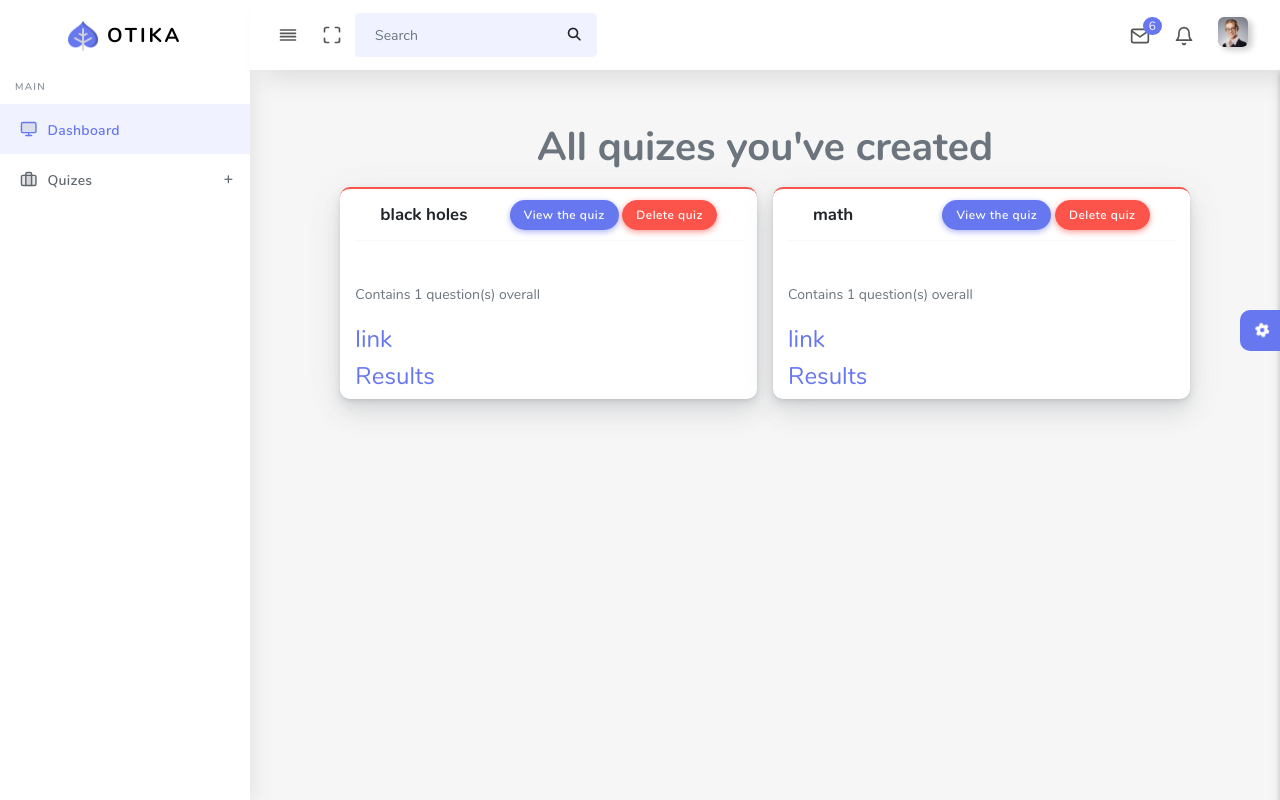
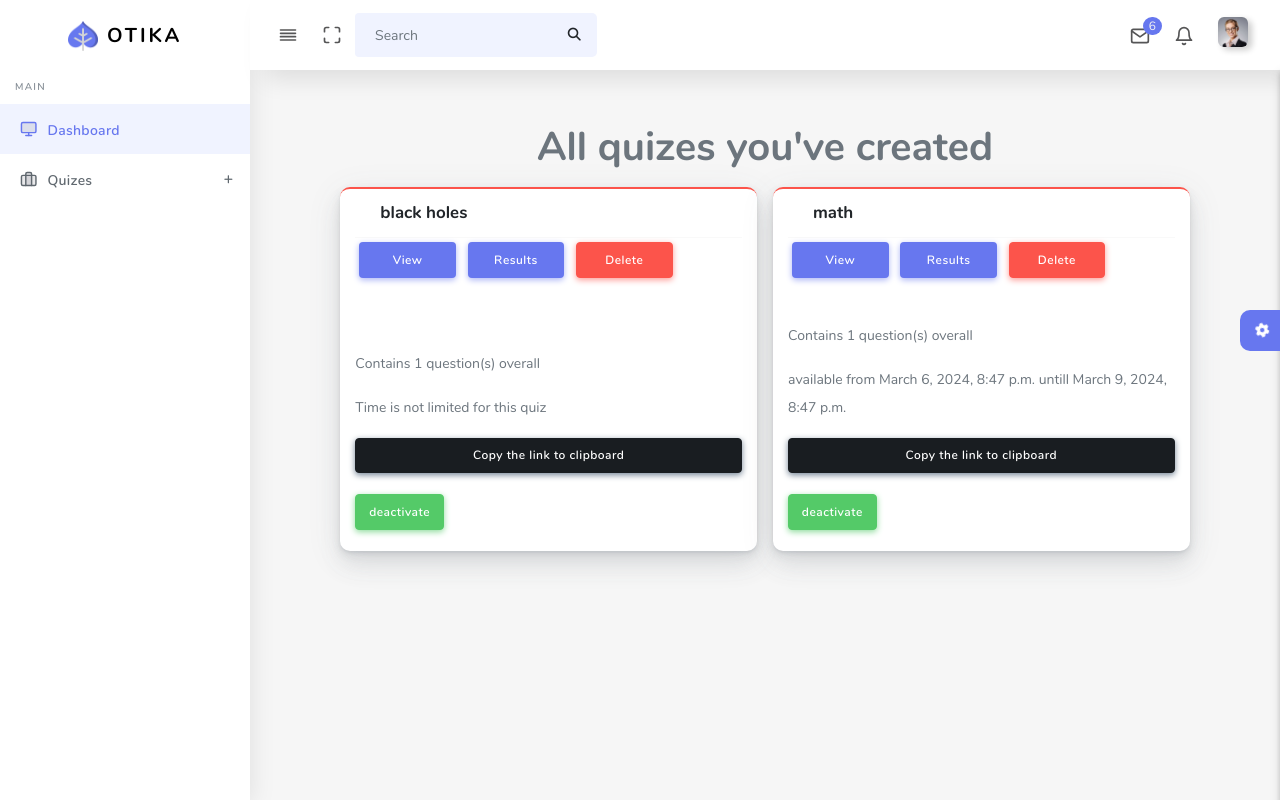
Before and after one commit to Zaynobiddin33/quiz-app, a Django app: page / in a window 1280 px wide. Run offline with Django 5.2, Linux system fonts and the light colour scheme; a user stored in the database is signed in; data comes from the database, SQL or seed files in the repository; both versions use the stored data as it was after the commit; some libraries are stand-ins or nearby versions.

Commit message:
quiz updates

```diff
--- a/main/models.py
+++ b/main/models.py
@@ -8,6 +8,9 @@ class Quiz(models.Model):
     title = models.CharField(max_length=255)
     author = models.ForeignKey(User, on_delete=models.CASCADE)
     code = models.CharField(max_length=255, blank=True, unique=True)
+    start_date = models.DateTimeField(null = True)
+    limited_date = models.DateTimeField(null = True)
+    is_active = models.BooleanField(default = True)
 
     @property
     def all_questions(self):
--- a/main/urls.py
+++ b/main/urls.py
@@ -19,6 +19,8 @@ urlpatterns = [
     path('register', views.register, name = 'register'),
 
     #excel
-    path('excel/<int:id>', views.excel_report, name = 'to_excel' )
+    path('excel/<int:id>', views.excel_report, name = 'to_excel' ),
+    #
+    path('active-deactive/<int:id>', views.activate_deactivate, name = 'act_deact')
 
 ]
--- a/main/views.py
+++ b/main/views.py
@@ -6,13 +6,16 @@ from django.contrib.auth.models import User
 from django.http import HttpResponse
 from openpyxl import Workbook
 from io import BytesIO
+from datetime import datetime, timedelta
+from django.utils import timezone
 
 # Create your views here.
 @login_required(login_url = 'dash:login')
 def main(request):
     quizes = Quiz.objects.filter(author = request.user)
     context = {
-        "quizes" : quizes
+        "quizes" : quizes,
+        'main': request.build_absolute_uri()
     }
     return render(request, 'main.html', context)
 
@@ -21,10 +24,23 @@ def main(request):
 def create_quiz(request):
     if request.method == 'POST':
         title = request.POST['title']
-        quiz = Quiz.objects.create(
-            title = title,
-            author = request.user
-        )
+        limit = request.POST['limit']
+        start = request.POST['start']
+        if not start:
+            start = timezone.now()
+        if limit:
+            quiz = Quiz.objects.create(
+                title = title,
+                author = request.user,
+                limited_date = limit,
+                start_date = start
+            )
+        else:
+            quiz = Quiz.objects.create(
+                title = title,
+                author = request.user,
+                start_date = start
+            )
         return redirect('dash:quest_create', quiz.id)
     return render(request, 'quiz/create-quiz.html')
 
@@ -193,3 +209,14 @@ def excel_report(request, id):
     )
     response['Content-Disposition'] = 'attachment; filename="incomes.xlsx"'
     return response
+
+def activate_deactivate(request, id):
+    previous = request.META['HTTP_REFERER']
+    quiz = Quiz.objects.get(id = id)
+    if quiz.is_active == True:
+        quiz.is_active = False
+        quiz.save()
+    else:
+        quiz.is_active = True
+        quiz.save()
+    return redirect(previous)
--- a/templates/base.html
+++ b/templates/base.html
@@ -176,7 +176,7 @@
       <div class="main-sidebar sidebar-style-2">
         <aside id="sidebar-wrapper">
           <div class="sidebar-brand">
-            <a href="index.html"> <img alt="image" src="{% static 'assets/img/logo.png'%}" class="header-logo" /> <span
+            <a href="{%url 'dash:main'%}"> <img alt="image" src="{% static 'assets/img/logo.png'%}" class="header-logo" /> <span
                 class="logo-name">Otika</span>
             </a>
           </div>
--- a/templates/front/success.html
+++ b/templates/front/success.html
@@ -1,8 +1,8 @@
-{%extends 'base.html'%}
+{%extends 'base2.html'%}
   {%block content%}
       <!-- Main Content -->
 
-        <section class="section" >
+        <section class="section m-5" >
 
           <div class="row d-flex justify-content-center">
             <h1 class="col-12" style="text-align: center;">You finished the test</h1>
--- a/templates/main.html
+++ b/templates/main.html
@@ -8,21 +8,39 @@
             <h1 class="col-12" style="text-align: center;">All quizes you've created</h1>
           {% for quiz in quizes %}
 
-          <div class="card card-danger col-5 m-2">
+          <div class="card card-danger col-lg-5 col-md-5 col-sm-12 col-12 m-2">
             <div class="card-header">
-              <h4>{{quiz.title}}</h4>
+              <h4 >{{quiz.title}}</h4>
               <div class="card-header-action">
-                <a href="{%url 'dash:questions' quiz.id%}" class="btn btn-primary">View the quiz</a>
-                <div class="dropdown">
-                  <a href="{%url 'dash:quiz_delete' quiz.id%}" class="btn btn-danger">Delete quiz</a>
-                </div>
+
               </div>
+            </div>
+
+            <div class="dropdown">
+              <a href="{%url 'dash:questions' quiz.id%}"  class="btn btn-primary col-xs-12 col-sm-3 col-lg-3 m-1">View</a>
+
+              <a href="{% url 'dash:get_results' quiz.id %}"  class="btn btn-primary col-xs-12 col-sm-3 col-lg-3 m-1">Results</a>
+              <a href="{%url 'dash:quiz_delete' quiz.id%}"  class="btn btn-danger col-xs-12 col-sm-3 col-lg-3 m-1" >Delete</a>
             </div>
             <div class="card-body">
             </div>
             <p>Contains {{quiz.all_questions}} question(s) overall</p>
-            <h4><a href="{% url 'front:quiz_detail' quiz.code %}">link</a>
-            <h4><a href="{% url 'dash:get_results' quiz.id %}">Results</a>
+            {%if quiz.limited_date == None%}
+            <p>Time is not limited for this quiz</p>
+            {%elif quiz.limited_date != None and quiz.is_active == True%}
+            <p>available from {{quiz.start_date}} untill {{quiz.limited_date}}</p>
+            {%elif quiz.is_active == False%}
+            <p>not active</p>
+            {%endif%}
+            <button class="btn btn-dark" value="{{main}}{% url 'front:quiz_detail' quiz.code %}" id = 'copyButton{{forloop.counter}}'>Copy the link to clipboard</button>
+            <br>
+            {%if quiz.is_active == True%}
+            <a href="{%url 'dash:act_deact' quiz.id%}"><button class="btn btn-success">deactivate</button></a>
+            {%else%}
+            <a href="{%url 'dash:act_deact' quiz.id%}"><button class="btn btn-secondary">activate</button></a>
+            {%endif%}
+            <br>
+
             </div>
 
           {%endfor%}
@@ -119,5 +137,21 @@
             </div>
           </div>
         </div>
+        {%for i in quizes%}
+        <script>
+          document.getElementById("copyButton{{forloop.counter}}").addEventListener("click", function() {
+              var valueToCopy = this.value;  // Get the value of the button
+              copyToClipboard(valueToCopy);  // Call the function to copy to clipboard
+              alert("Copied successfully " + valueToCopy);
+          });
 
+          function copyToClipboard(text) {
+              navigator.clipboard.writeText(text).then(function() {
+                  console.log('Text copied to clipboard');
+              }, function(err) {
+                  console.error('Error copying text: ', err);
+              });
+          }
+      </script>
+      {%endfor%}
   {%endblock%}
```
Also changed, not shown: front/views.py (+42 -26 lines), templates/base2.html (added, +45 -0 lines), templates/front/quiz-detail.html (+8 -7 lines), templates/quiz/create-quiz.html (+13 -0 lines), db.sqlite3, main/migrations/0003_quiz_created_at_quiz_is_active_quiz_limited_date.py (added), main/migrations/0004_remove_quiz_created_at_quiz_start_date.py (added).
